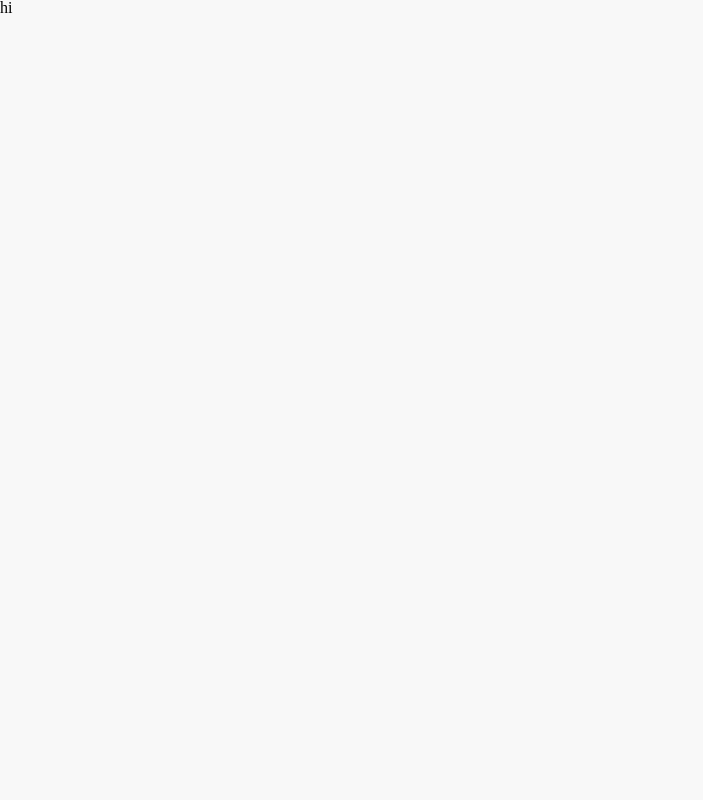
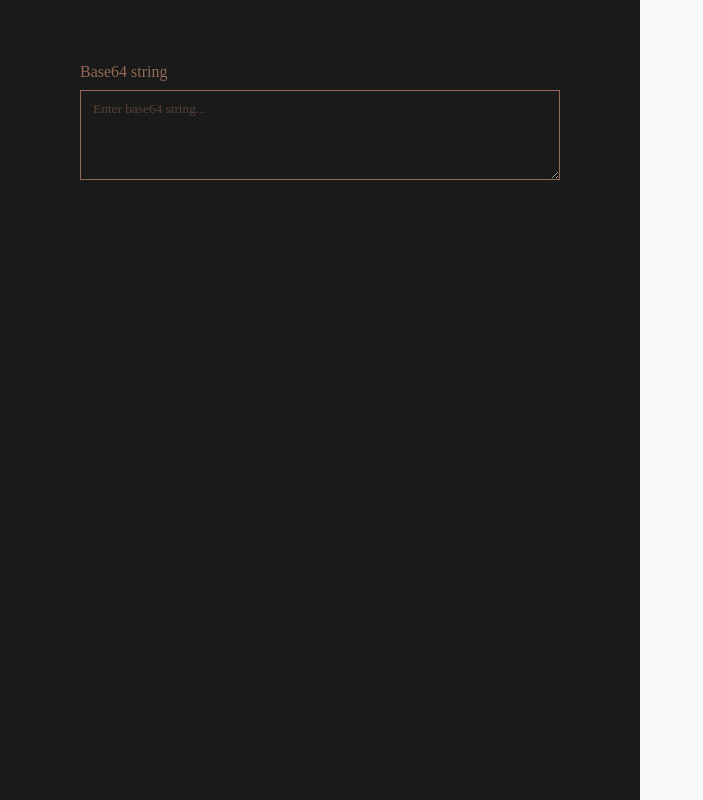
Before and after one commit to hschhhwwwo0o/b64sc, a Nuxt app in the folder app/nuxt-b64sc/: page / in a window 1280 px wide. Shown: the whole page, without its empty margins (0-703 px from the left). Built offline with nearby package versions, Linux system fonts and the light colour scheme.

Commit message:
Add modules ui

```diff
--- a/app/nuxt-b64sc/app.vue
+++ b/app/nuxt-b64sc/app.vue
@@ -1,13 +1,22 @@
 <template>
   <div>
-    <default-layout> hi </default-layout>
+    <horizontal-separated-layout>
+      <template #left-side>
+        <base-64-textarea-input />
+      </template>
+      <template #right-side> </template>
+    </horizontal-separated-layout>
   </div>
 </template>
 
 <script>
-import DefaultLayout from "./components/layouts/DefaultLayout.vue";
+import HorizontalSeparatedLayout from "./components/layouts/HorizontalSeparatedLayout.vue";
+import { Base64ConverterModuleUI } from "./modules-ui/Base64Converter/index";
 
 export default {
-  components: { DefaultLayout },
+  components: {
+    HorizontalSeparatedLayout,
+    Base64TextareaInput: Base64ConverterModuleUI.view.Base64TextareaInput,
+  },
 };
 </script>
--- a/app/nuxt-b64sc/components/form/TextareaInput.vue
+++ b/app/nuxt-b64sc/components/form/TextareaInput.vue
@@ -1,5 +1,8 @@
 <template>
   <span class="container">
+    <span :class="`label ${labelStyleClass}`">
+      {{ label }}
+    </span>
     <textarea
       :class="`${styleClass}`"
       :name="name"
@@ -36,6 +39,11 @@ export default {
       default: "",
       required: true,
     },
+    label: {
+      type: String,
+      default: "",
+      required: false,
+    },
   },
   emits: ["update:value"],
   computed: {
@@ -47,6 +55,15 @@ export default {
         return "contrast";
       }
       return "standart";
+    },
+    labelStyleClass() {
+      if (this.style === "standart") {
+        return "standart-label";
+      }
+      if (this.style === "contrast") {
+        return "contrast-label";
+      }
+      return "standart-label";
     },
   },
 };
@@ -70,6 +87,8 @@ export default {
   background-color: transparent;
   border-color: $brandColor;
   color: $brandColor;
+  box-sizing: border-box;
+  min-height: 90px;
 
   &::placeholder {
     color: $brandColor;
@@ -87,10 +106,25 @@ export default {
   background-color: transparent;
   border-color: $white;
   color: $white;
+  box-sizing: border-box;
+  min-height: 90px;
 
   &::placeholder {
     color: $white;
     opacity: 0.5;
   }
 }
+
+.label {
+  display: block;
+  padding-bottom: 10px;
+}
+
+.standart-label {
+  color: $white;
+}
+
+.contrast-label {
+  color: $brandColor;
+}
 </style>
--- a/app/nuxt-b64sc/components/layouts/HorizontalSeparatedLayout.vue
+++ b/app/nuxt-b64sc/components/layouts/HorizontalSeparatedLayout.vue
@@ -36,6 +36,12 @@ export default {};
   width: 50vw;
   min-height: 100vh;
   height: 100%;
+  display: block;
+  box-sizing: border-box;
+  padding-left: 80px;
+  padding-right: 80px;
+  padding-top: 60px;
+  padding-bottom: 60px;
 }
 
 .left-side {
--- /dev/null
+++ b/app/nuxt-b64sc/modules-ui/Base64Converter/index.ts
@@ -0,0 +1,18 @@
+/** Views */
+import Base64Preview from "./view/Base64Preview.vue";
+import Base64TextareaInput from "./view/Base64TextareaInput.vue";
+
+/** Utils */
+import { _clear } from "./utils/_clear";
+
+const Base64ConverterModuleUI = {
+  view: {
+    Base64Preview,
+    Base64TextareaInput,
+  },
+  utils: {
+    clear: _clear,
+  },
+};
+
+export { Base64ConverterModuleUI };
--- /dev/null
+++ b/app/nuxt-b64sc/modules-ui/Base64Converter/utils/_clear.ts
@@ -0,0 +1 @@
+export function _clear() {}
--- /dev/null
+++ b/app/nuxt-b64sc/modules-ui/Base64Converter/view/Base64Preview.vue
@@ -0,0 +1,3 @@
+<template>
+  <div></div>
+</template>
--- /dev/null
+++ b/app/nuxt-b64sc/modules-ui/Base64Converter/view/Base64TextareaInput.vue
@@ -0,0 +1,20 @@
+<template>
+  <div>
+    <textarea-input
+      :label="'Base64 string'"
+      :placeholder="'Enter base64 string...'"
+      :style="'contrast'"
+      :name="'base 64 input'"
+    />
+  </div>
+</template>
+
+<script lang="ts">
+import TextareaInput from "../../../components/form/TextareaInput.vue";
+
+export default {
+  components: {
+    TextareaInput,
+  },
+};
+</script>
```
